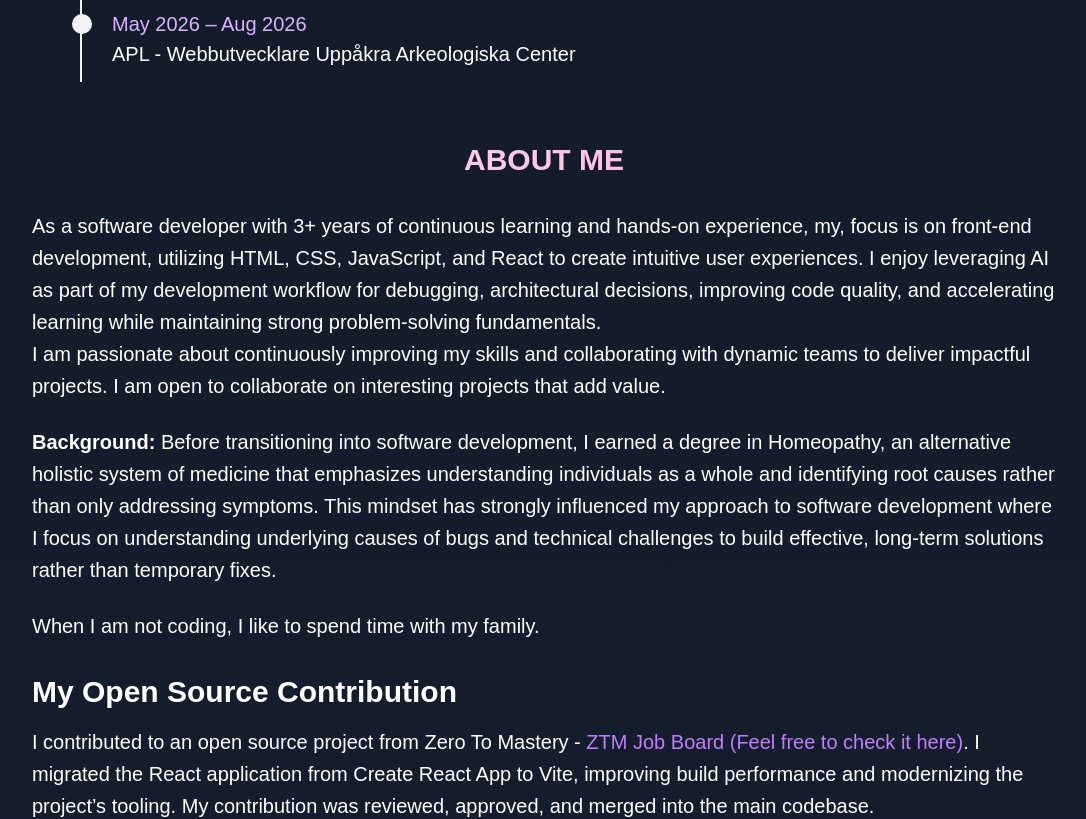
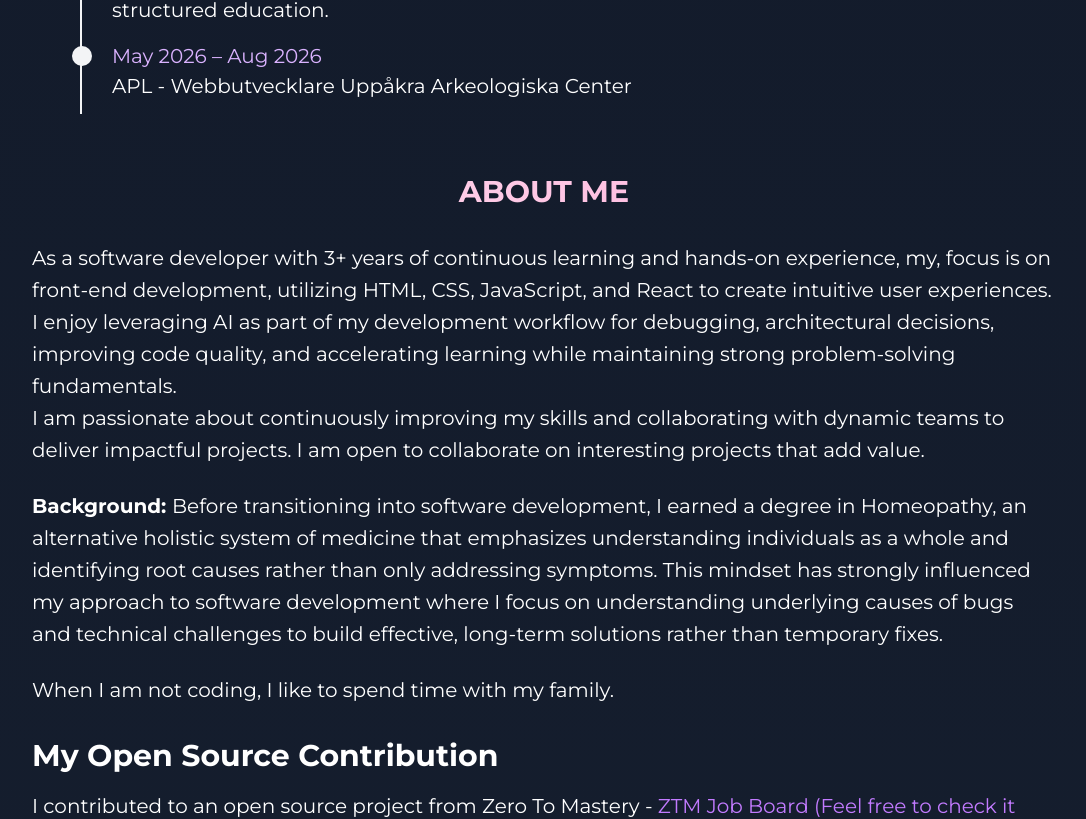
Before and after one commit to akshkin/my-portfolio, a Next.js app: page / in a window 1280 px wide. Shown: the part 1748-2567 px from the top of the page, without its empty margins (96-1182 px from the left). Built offline with nearby package versions, Linux system fonts and the light colour scheme.

Commit message:
Change font to Montserrat

```diff
--- a/app/layout.jsx
+++ b/app/layout.jsx
@@ -1,5 +1,10 @@
 import Navigation from "@/components/navigation/Navigation";
 import "./globals.css";
+import { Montserrat } from "next/font/google";
+
+const montserrat = Montserrat({
+	subsets: ["latin"],
+});
 
 export const metadata = {
 	title: {
@@ -13,7 +18,7 @@ export const metadata = {
 export default function RootLayout({ children }) {
 	return (
 		<html lang="en">
-			<body className="w-full">
+			<body className={`w-full ${montserrat.className}`}>
 				<Navigation />
 				<main className="p-8 mx-auto">{children}</main>
 			</body>
--- a/components/About.jsx
+++ b/components/About.jsx
@@ -3,7 +3,7 @@ import { AnimationOnScroll } from "react-animation-on-scroll";
 function About() {
 	return (
 		// <AnimationOnScroll animateIn="animate__fadeInUp" className="inner">
-		<section className="text-xl mb-8 scroll-mt-16 max-w-5xl mx-auto" id="about">
+		<section className="text-xl mb-8 scroll-mt-24 max-w-5xl mx-auto" id="about">
 			<h2 className="section-heading">ABOUT ME</h2>
 
 			<p>
--- a/components/Contact.jsx
+++ b/components/Contact.jsx
@@ -71,7 +71,7 @@ function Contact({ id }) {
 		//   className="contact-container"
 		// >
 		<section
-			className="max-w-2xl h-[60vh] relative flex flex-col  items-center border-t mt-8 scroll-mt-16"
+			className="max-w-2xl mx-auto h-[60vh] relative flex flex-col items-center border-t mt-8 pt-6 scroll-mt-16"
 			id="contact"
 		>
 			<h2 className="section-heading">CONTACT ME</h2>
```
